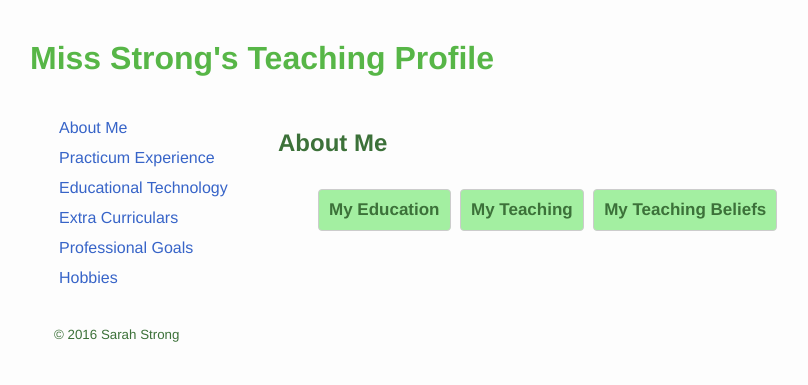
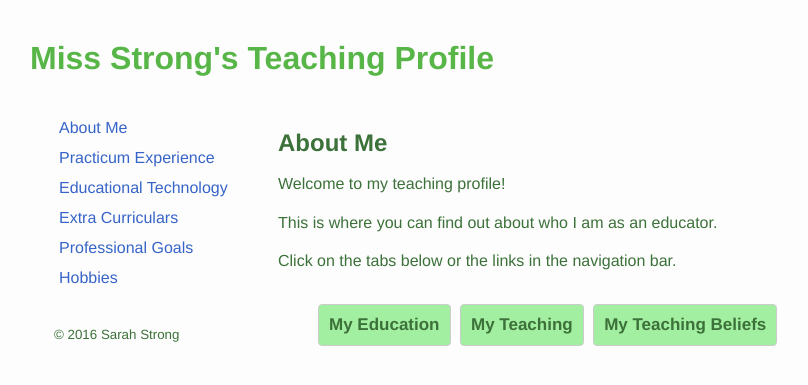
Before and after one commit to sarahstrong314/sarahstrong.ca, a Jekyll site: the page built from index.html, in a window 1280 px wide. Shown: the top 385 px of the page, without its empty margins (26-834 px from the left). Built offline with Jekyll 4.4.1, drawn with Linux system fonts in a browser that asks for light colours; nearby versions of some CDN libraries; library files that are not in the unit come from our copies; Markdown is read by kramdown in place of the engine named in the settings.

Commit message:
Added back preamble on homepage

```diff
--- a/index.html
+++ b/index.html
@@ -7,6 +7,9 @@ title: Home
 
   <div class="introduction">
     <h2 class="prepend-title">About Me</h2>
+      <p>Welcome to my teaching profile!</p>
+      <p>This is where you can find out about who I am as an educator.</p>
+       <p>Click on the tabs below or the links in the navigation bar.</p>
 
     <ul class="tabs">
       <li id="my-education">My Education</li>
```
